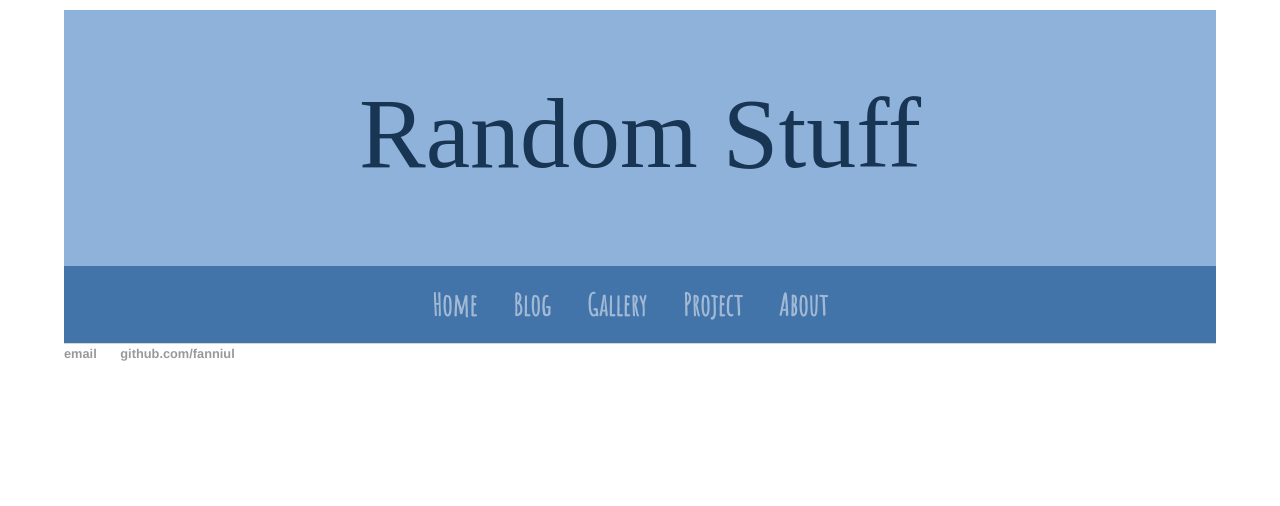
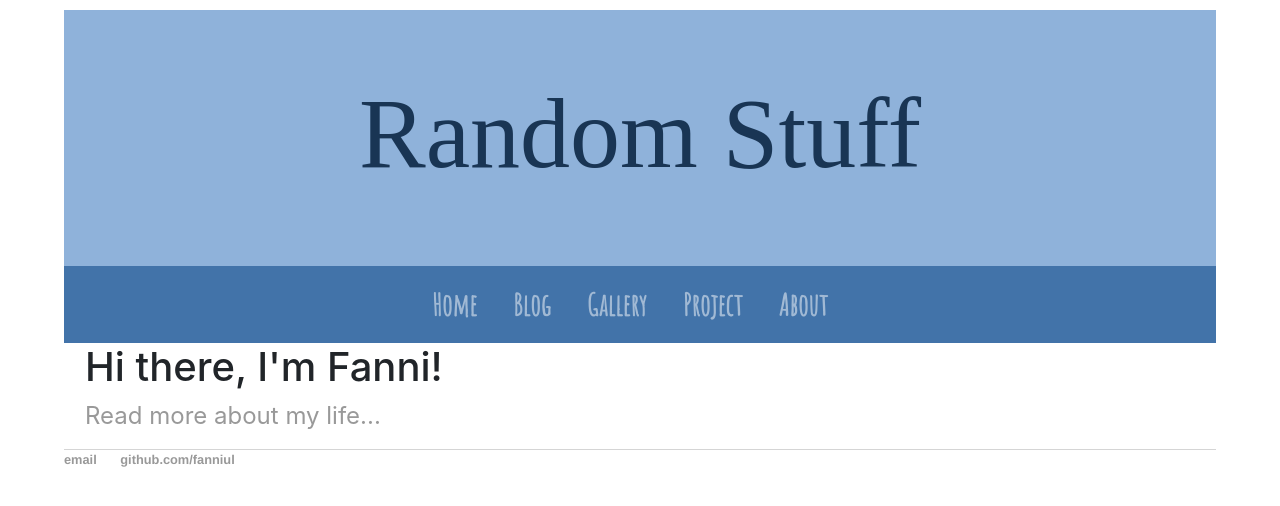
Before and after one commit to fanniul/fanniul.github.io, a Jekyll site: the page built from about/index.html, in a window 1280 px wide. Shown: the top 506 px of the page. Built offline with Jekyll 4.4.1, drawn with Linux system fonts in a browser that asks for light colours; some web fonts are replaced.

Commit message:
Update index.html

```diff
--- a/about/index.html
+++ b/about/index.html
@@ -1,4 +1,9 @@
 ---
 layout: default
-title: About
+title: Random Stuff
 ---
+
+<div class="blurb">
+	<h1>Hi there, I'm Fanni!</h1>
+	<p><a href="/about">Read more about my life...</a></p>
+</div><!-- /.blurb -->
```
